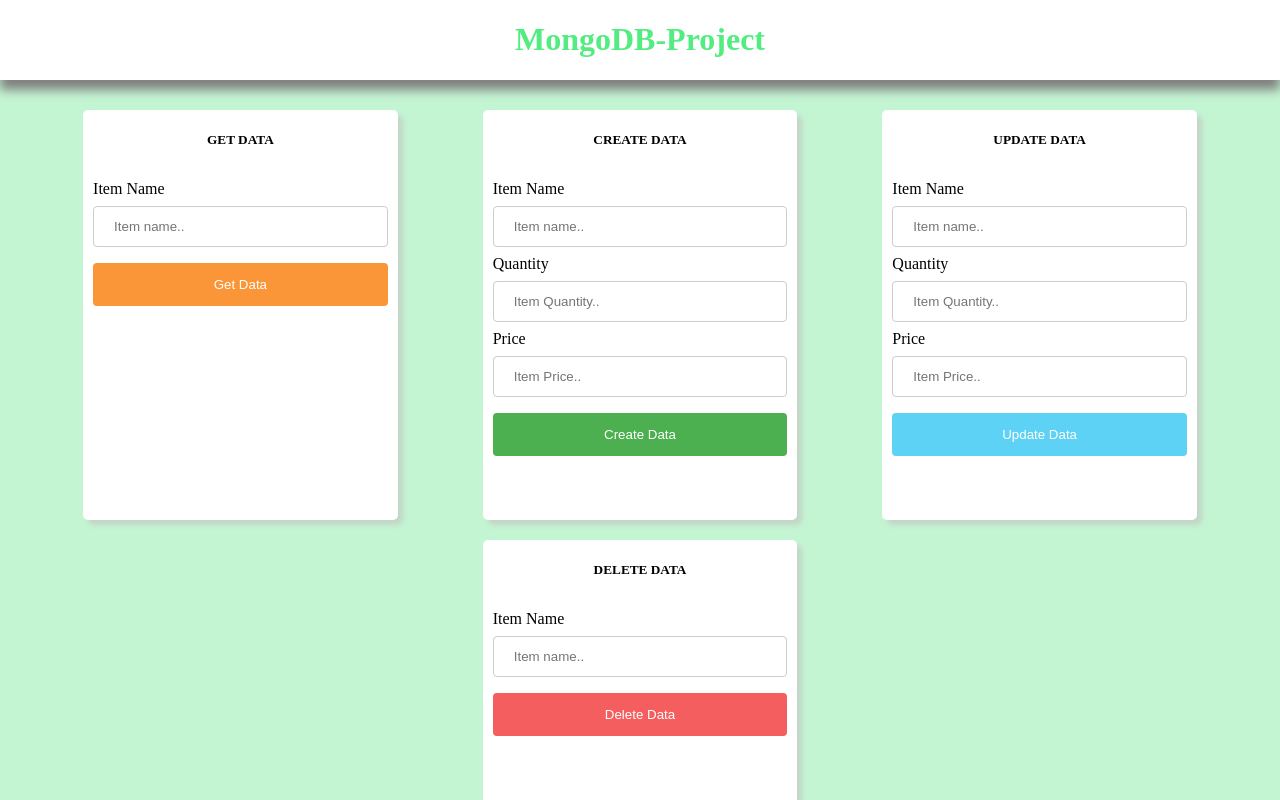
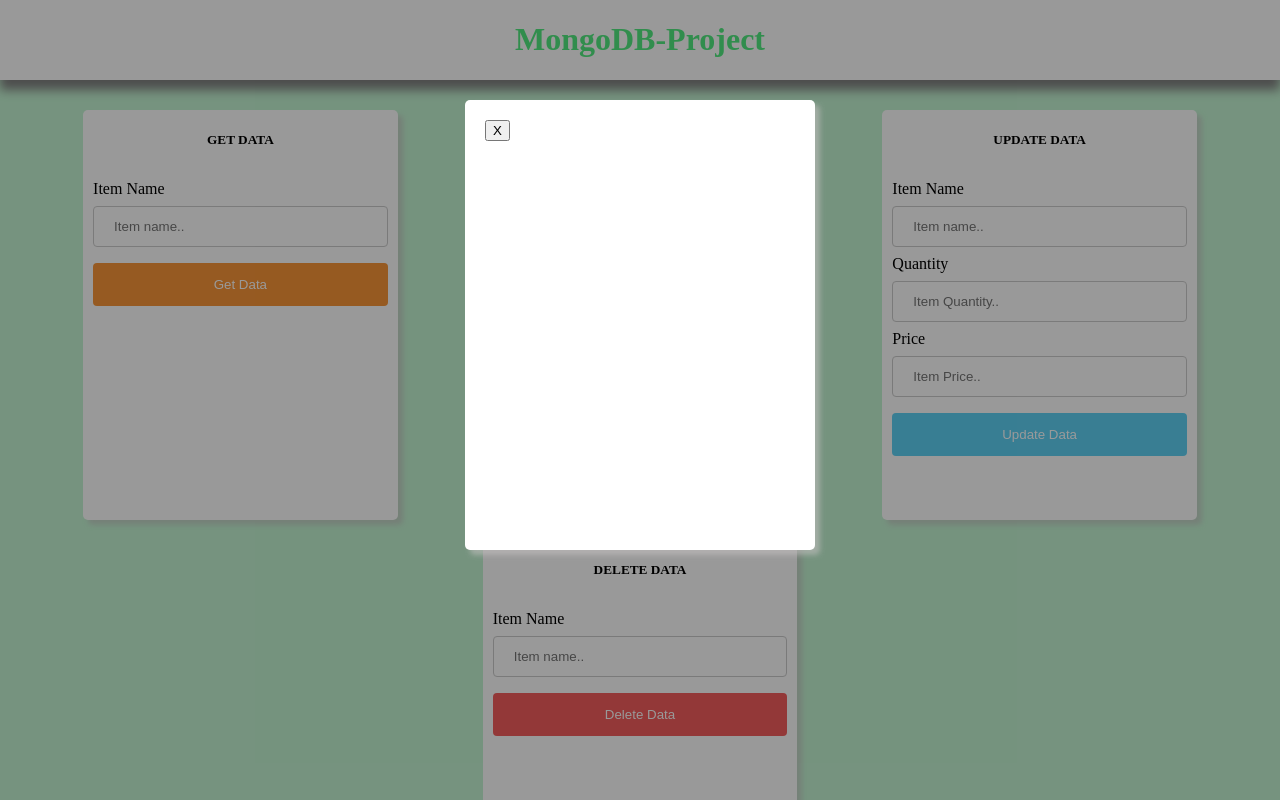
Before and after one commit to SaurabhDhakate/mongodb, a website: page public/index.html in a window 1280 px wide. Both pictures are taken after a click on the button "Get Data". Shown: the top 800 px of the page. Drawn offline with Linux system fonts and the light colour scheme.

Commit message:
update form

```diff
--- a/public/index.html
+++ b/public/index.html
@@ -13,6 +13,14 @@
 </head>
 
 <body>
+    <script>
+        function myFunc(){
+            document.getElementById('try').style.display='block';
+        }
+        function myClose(){
+            document.getElementById('try').style.display='none';
+        }
+    </script>
 
     <div class="header">
         <h1>MongoDB-Project</h1>
@@ -23,7 +31,7 @@
             <div style="padding: 10px;">
                 <label for="fname">Item Name</label>
                 <input type="text" id="iname" name="itemname" placeholder="Item name.."><br>
-                <button class="btn" style="background-color: rgb(250, 150, 56);">Get Data</button>
+                <button class="btn" onclick="myFunc()" style="background-color: rgb(250, 150, 56);">Get Data</button>
             </div>
 
         </div>
@@ -60,5 +68,10 @@
             </div>
         </div>
     </div>
+    <div id="try" class="try">
+        <div class="box" style="width: 310px;margin: auto;padding: 20px;">
+            <button onclick="myClose()">X</button>
+        </div>
+    </div>
 
 </body>
--- a/public/styles.css
+++ b/public/styles.css
@@ -62,3 +62,18 @@
 .btn:hover {
   background-color: #45a049;
 }
+.try{
+    display: none;
+    position: fixed;
+    z-index: 1;
+    padding-top: 100px;
+    left: 0;
+    top: 0;
+    width: 100%;
+    height: 100%;
+    overflow: auto;
+    background-color: rgb(0,0,0);
+    background-color: rgba(0,0,0,0.4);
+    flex-direction: row;
+    justify-content: center;
+}
```
